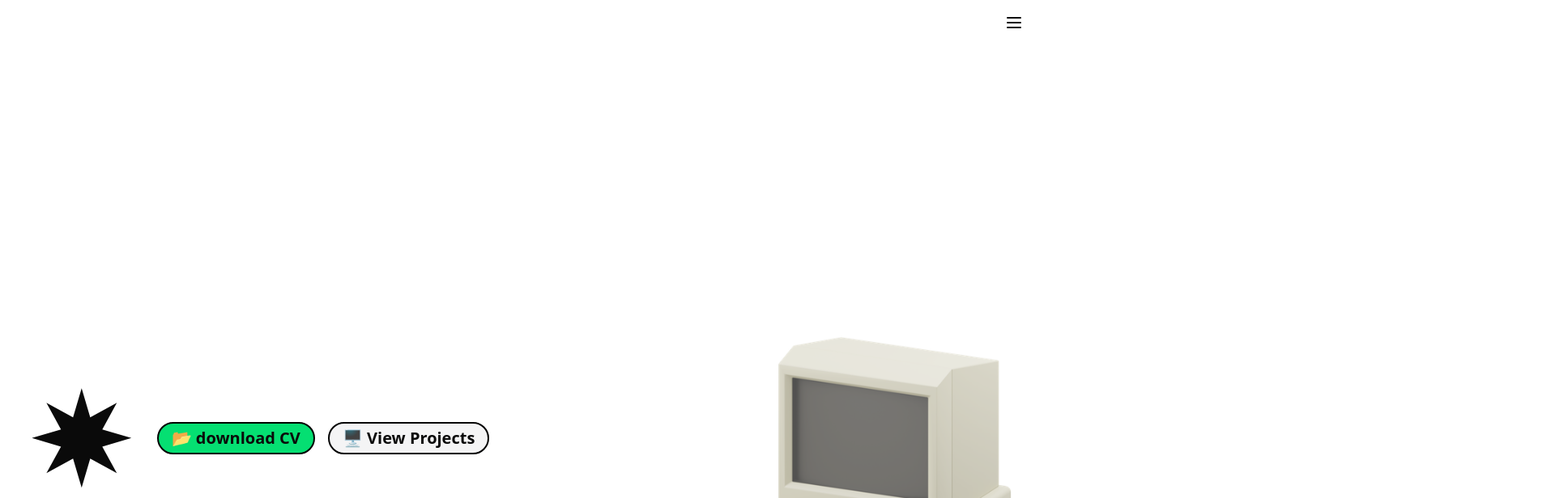
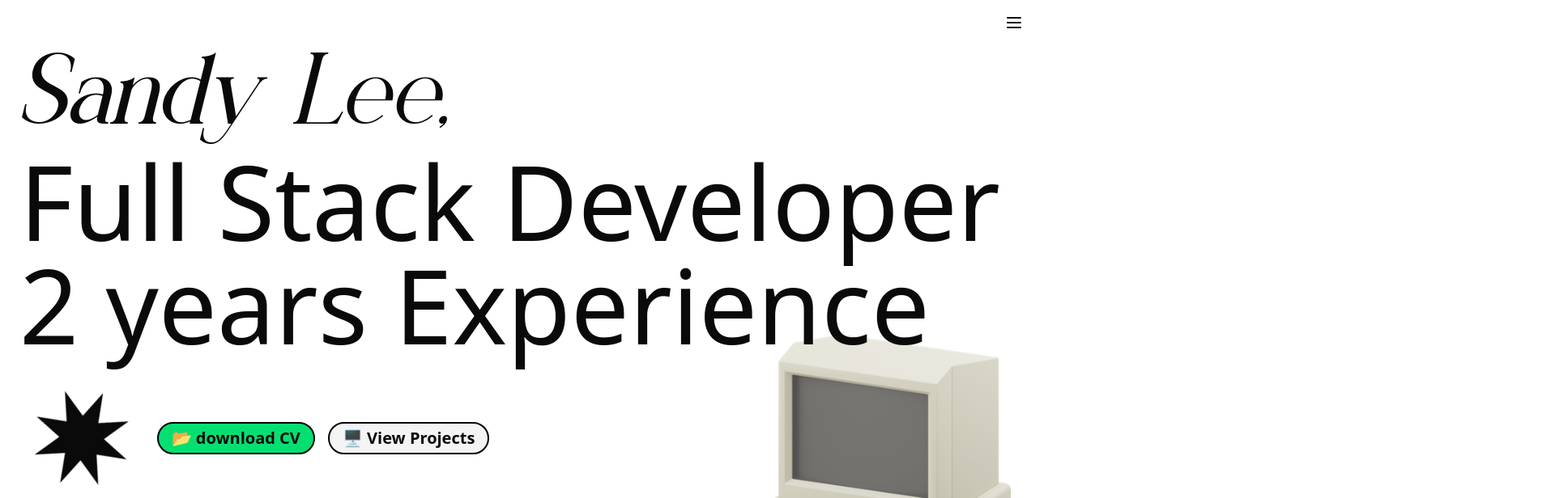
Before and after one commit to sandyleedev/portfolio, a Next.js app: page /en in a window 1280 px wide. Shown: the top 616 px of the page at 81% size, 1920 px wide, since content can reach past the window. Built offline with nearby package versions, Linux system fonts and the light colour scheme.

Commit message:
chore: render only MobileMain to test scroll issue on mobile

```diff
--- a/src/app/[locale]/page.tsx
+++ b/src/app/[locale]/page.tsx
@@ -6,10 +6,11 @@ import MobileMain from '@/components/main/MobileHome'
 export default function HomePage() {
   return (
     <>
-      <div className="hidden md:block">
-        <DesktopMain />
-      </div>
-      <div className="block md:hidden">
+      {/*<div className="hidden md:block">*/}
+      {/*  <DesktopMain />*/}
+      {/*</div>*/}
+      {/*<div className="block md:hidden">*/}
+      <div>
         <MobileMain />
       </div>
     </>
```
